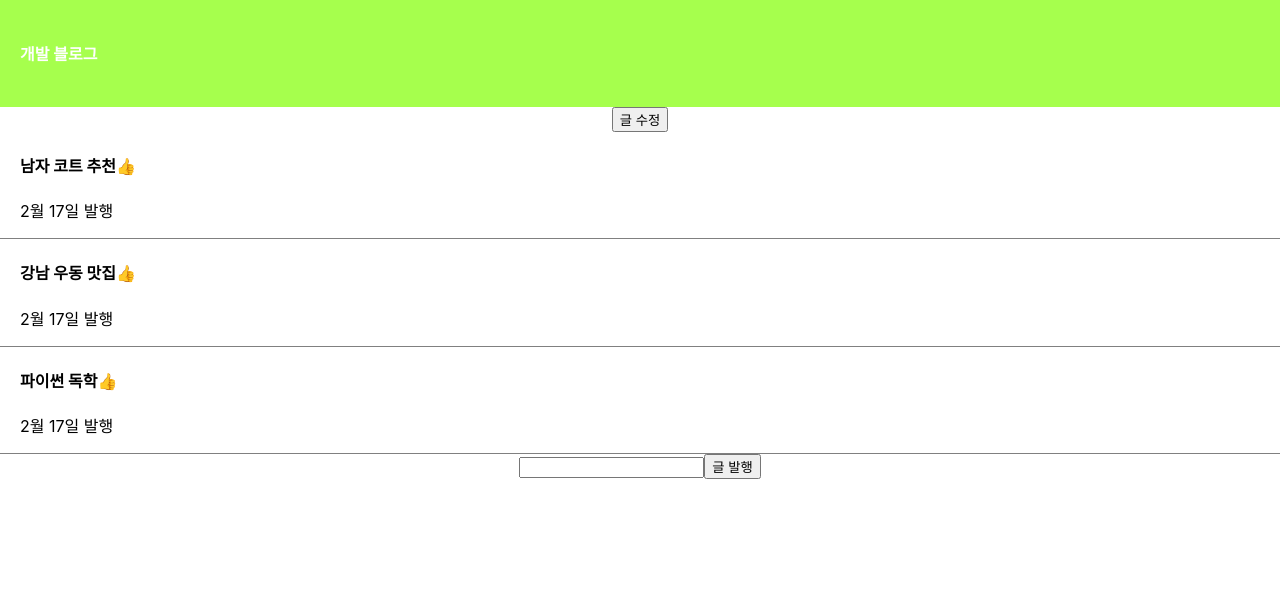
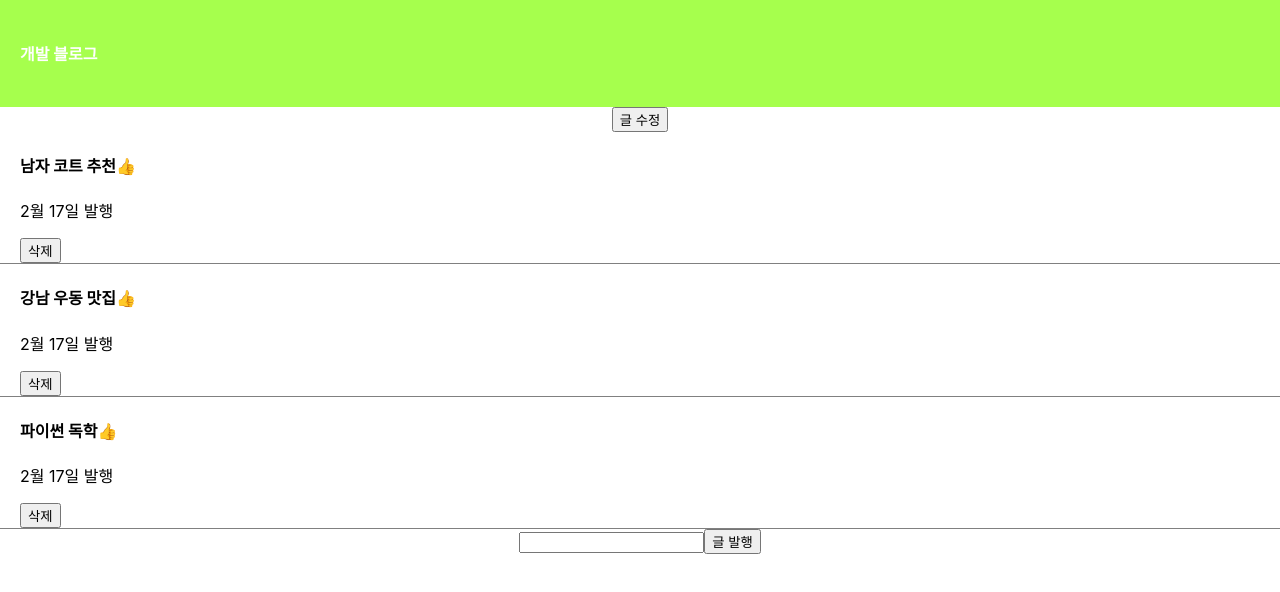
Before and after one commit to kimhyunjee/codingApple, a React (Create React App) app: page / in a window 1280 px wide. Shown: the top 592 px of the page. Built offline with nearby package versions, Linux system fonts and the light colour scheme.

Commit message:
input2: 발행글 삭제 버튼 만들기

```diff
--- a/src/blog-basic/Basic.jsx
+++ b/src/blog-basic/Basic.jsx
@@ -104,6 +104,11 @@ function Basic() {
           {thumb[i]}
             </h4>
             <p>2월 17일 발행</p>
+            <button onClick={() => {
+              let copy = [...title];
+              copy.splice(i,1);
+              setTitle(copy);
+            }}>삭제</button>
           </div>
           )
         })
```
